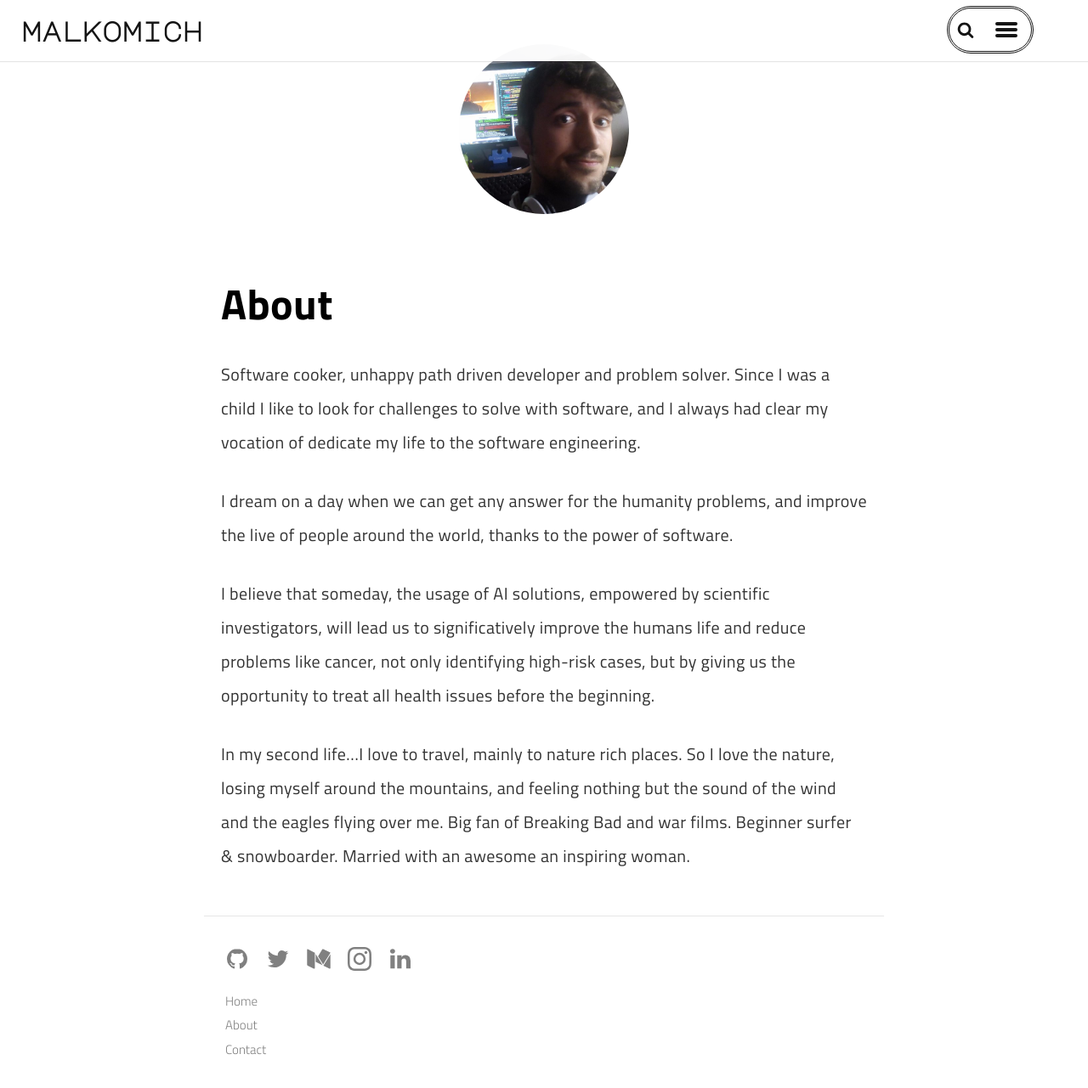
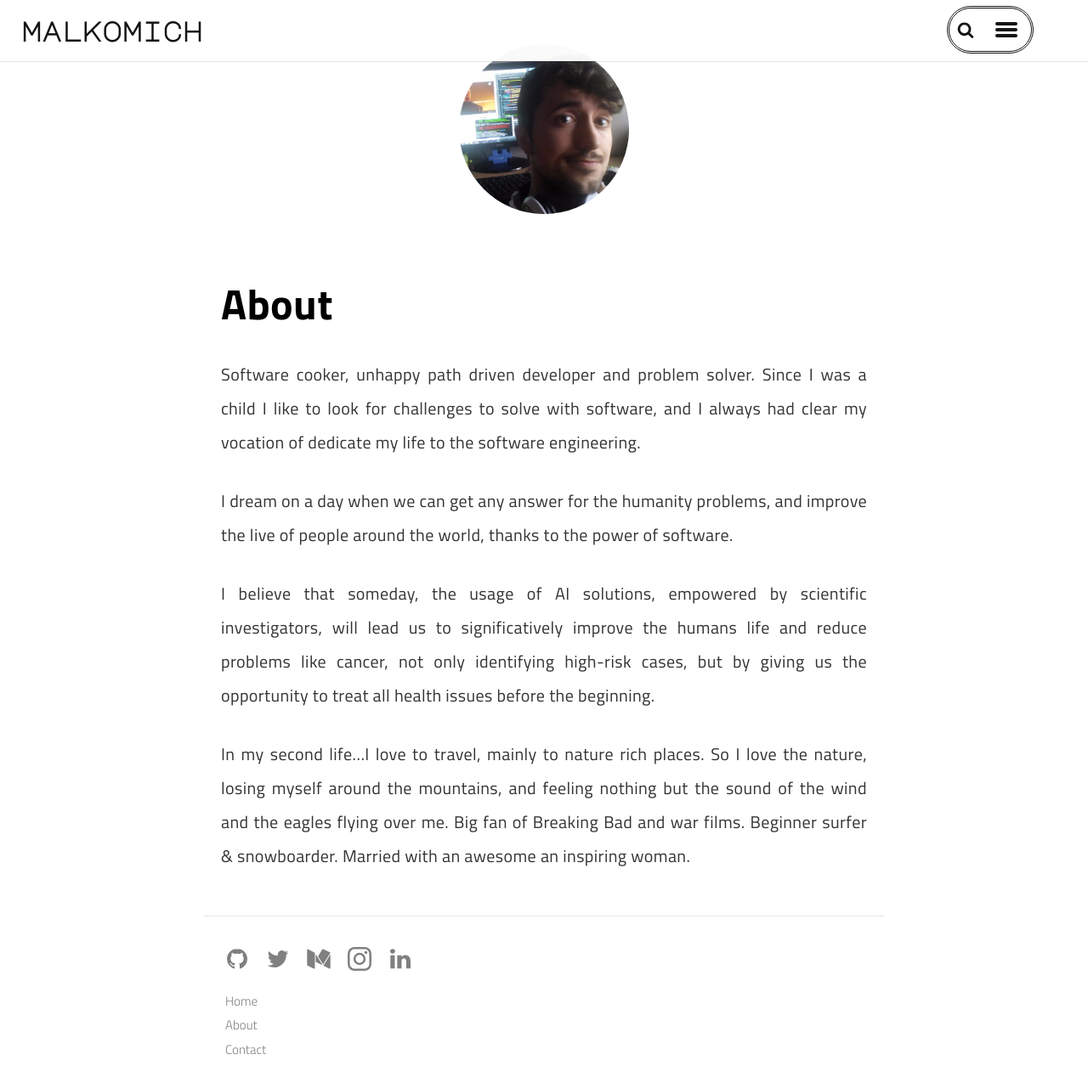
Before and after one commit to malkomich/malkomich.github.io, a Jekyll site: the page built from pages/about.md, in a window 1280 px wide and 1400 px high, scrolled down 97 px. Shown: the top 1281 px of the window at 85% size. Built offline with Jekyll 4.4.1, drawn with Linux system fonts in a browser that asks for light colours; a script that is not in the unit is left out.

Commit message:
Justify post content text

```diff
--- a/_sass/_post.scss
+++ b/_sass/_post.scss
@@ -32,6 +32,7 @@
 .post-content {
   overflow-x: auto;
   padding: rem(40px) 0;
+  text-align: justify;
 
   &.fullwidth {
     padding: rem(60px) rem(10px) 0;
```
